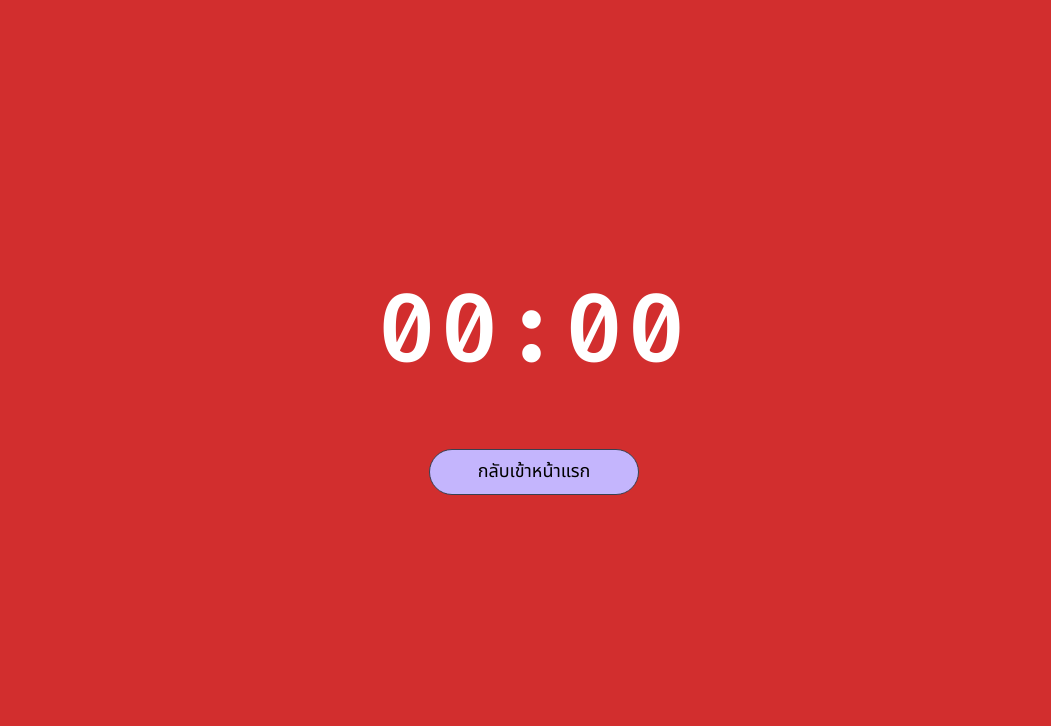
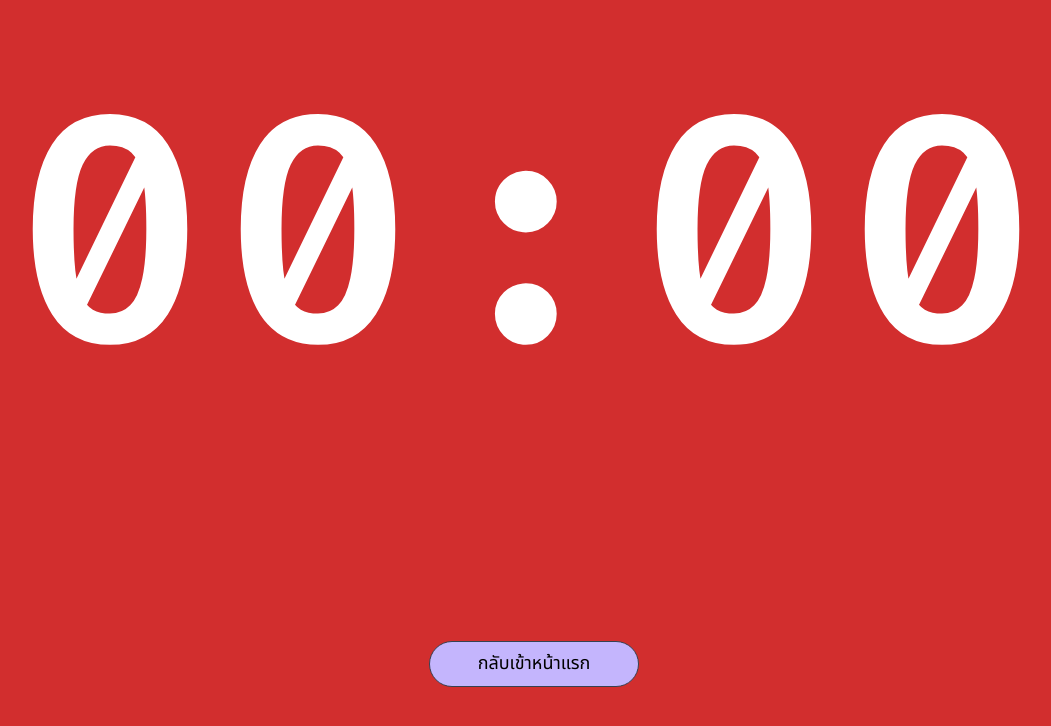
Before and after one commit to betich/tuoph-2022-timer, a Next.js app: page /timer in a window 1280 px wide. Shown: the top 726 px of the page, without its empty margins (106-1157 px from the left). Built offline with nearby package versions, Linux system fonts and the light colour scheme.

Commit message:
update text size

```diff
--- a/src/pages/timer.tsx
+++ b/src/pages/timer.tsx
@@ -87,7 +87,7 @@ const Timer: NextPage<{ time: string | null; _duration: string | null }> = ({ ti
       >
         <p
           className={classNames(
-            "font-mono text-8xl 2xl:text-[18rem] font-semibold tracking-wider",
+            "font-mono text-[20rem] 2xl:text-[18rem] font-semibold tracking-wider",
             currentColor === "finished" && "animate-bounce"
           )}
         >
```
